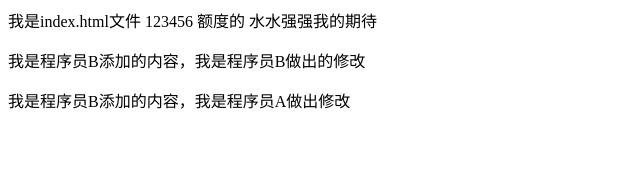
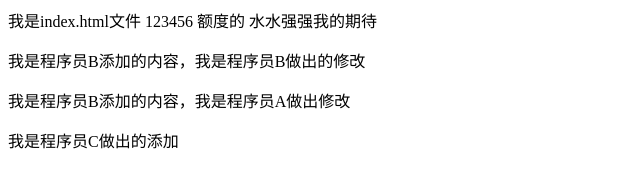
Before and after one commit to IsmeLs/git--demo, a plain HTML site: page index.html in a window 1280 px wide. Shown: the whole page, without its empty margins (0-640 px from the left). Drawn offline with Linux system fonts and the light colour scheme.

Commit message:
程序员C做出的添加

```diff
--- a/index.html
+++ b/index.html
@@ -3,3 +3,5 @@
 <p>我是程序员B添加的内容，我是程序员B做出的修改</p>
 
 <p>我是程序员B添加的内容，我是程序员A做出修改</p>
+
+<p>我是程序员C做出的添加</p>
```
